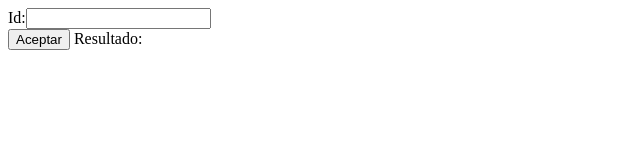
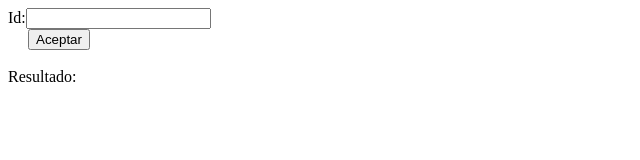
Before and after one commit to cyborg001/pennx-sd4x-final-homework, a website: page public/findtoy.html in a window 1280 px wide. Shown: the whole page, without its empty margins (0-640 px from the left). Drawn offline with nearby package versions, Linux system fonts and the light colour scheme.

Commit message:
Add files via upload

```diff
--- a/public/findtoy.html
+++ b/public/findtoy.html
@@ -4,13 +4,18 @@
 	<title>Encontrar Juguete</title>
 
 <script src="https://ajax.googleapis.com/ajax/libs/jquery/3.2.1/jquery.min.js"></script>
+<style>
+	button{
+		margin-left: 20px;
+	}
+</style>
 </head>
 <body>
 	<form>
 		Id:<input type="text" name="id" id='id-input' />
 
 	</form>
-	<button>Aceptar</button>
+	<button>Aceptar</button><br><br>
 	Resultado:
 	<p id='resultado'></p>
 	<script >
```
